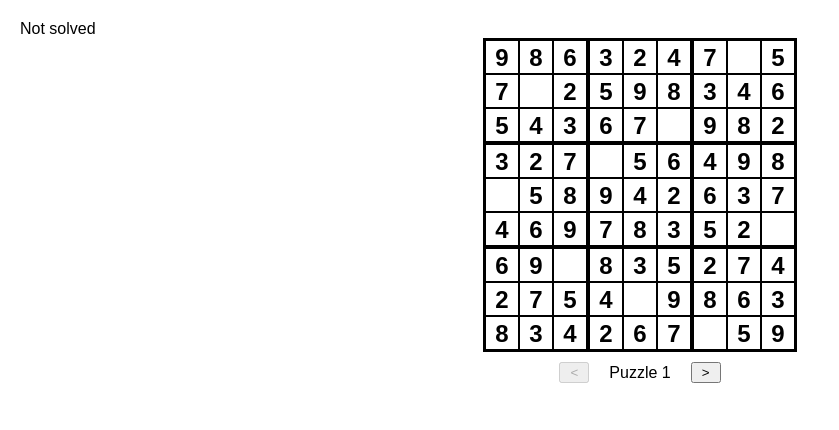
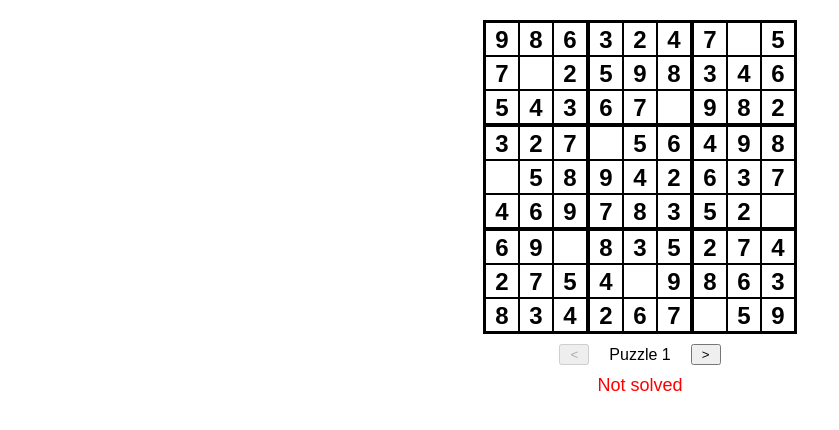
Before and after one commit to terrysmalone/sudoku-solver, a React (Create React App) app: page / in a window 1280 px wide. Shown: the top 430 px of the page, without its empty margins (0-839 px from the left). Built offline with nearby package versions, Linux system fonts and the light colour scheme.

Commit message:
Fix up Solved status

```diff
--- a/src/components/Game.tsx
+++ b/src/components/Game.tsx
@@ -3,6 +3,7 @@ import { Board } from "./Board";
 import "../styles/Game.css";
 import "../styles/Centre.css";
 import "../styles/Button.css";
+import "../styles/Status.css";
 import { isCompleted } from "../utils/completed";
 import { getPuzzle, getPuzzleCount } from "../utils/puzzleProvider";
 import { SudokuSquare } from "../types/SudokuSquare";
@@ -45,7 +46,6 @@ export function Game() {
 
   return (
     <>
-      <div>{status}</div>
       <div className="game">
         <Board grids={grids} onSquareClick={handleClick} />
       </div>
@@ -65,6 +65,12 @@ export function Game() {
         >
           {">"}
         </button>
+      </div>
+      <div
+        className="status"
+        style={{ color: status === "Solved" ? "green" : "red" }}
+      >
+        {status}
       </div>
     </>
   );
--- /dev/null
+++ b/src/styles/Status.css
@@ -0,0 +1,6 @@
+.status {
+    display: flex;
+    justify-content: center;
+    align-items: center;
+    font-size: large;
+}
```
